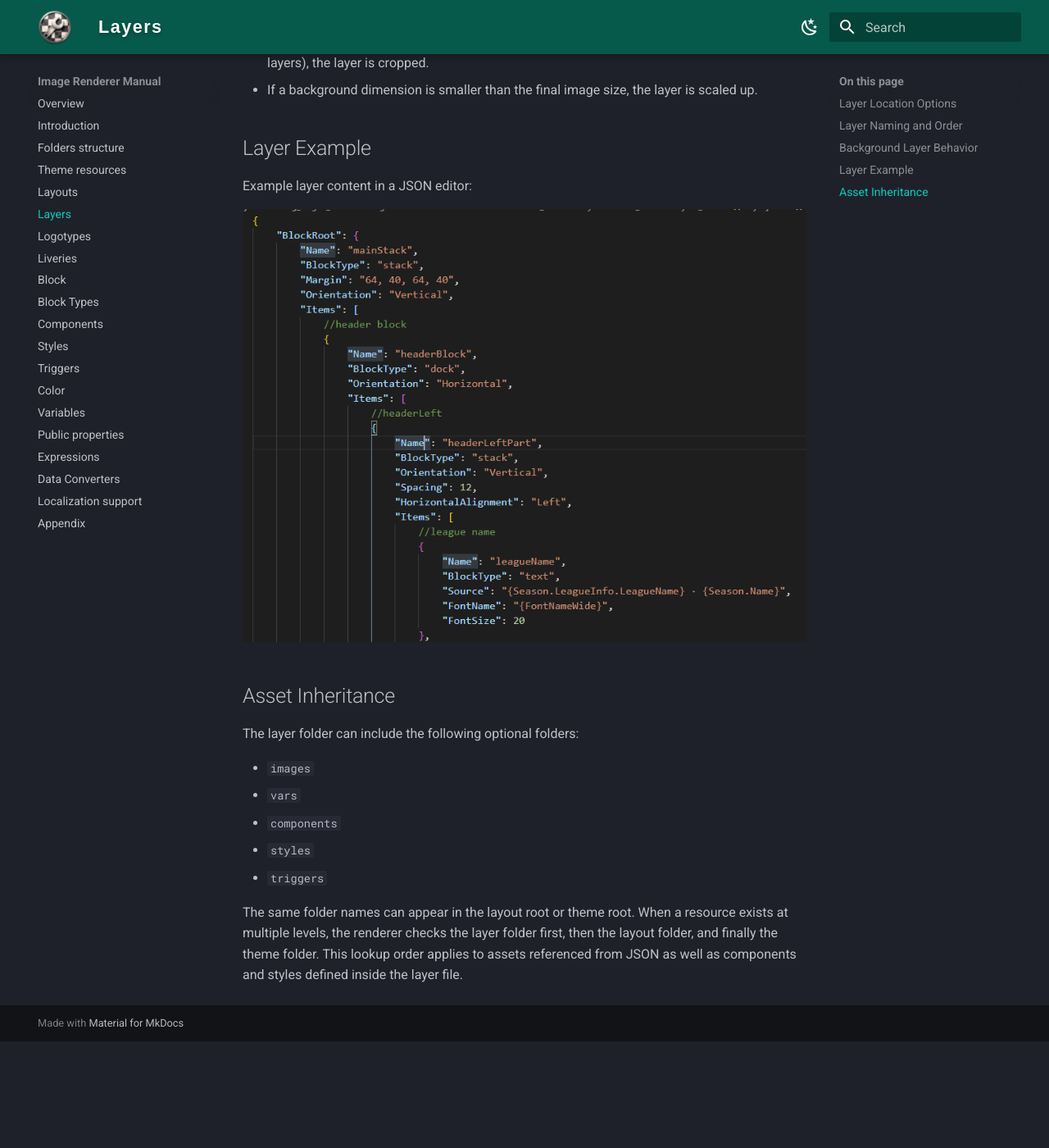
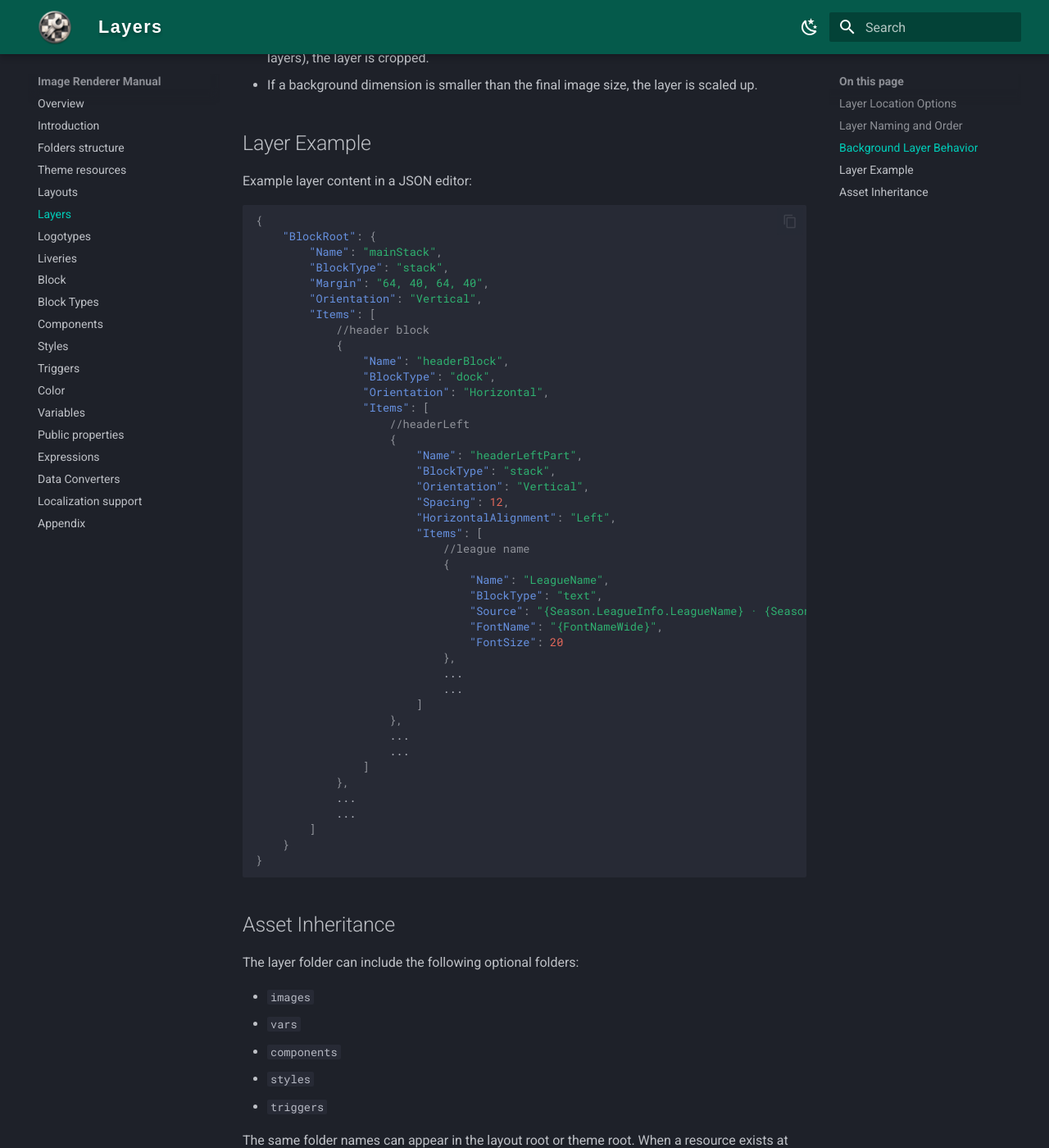
Before and after one commit to vlad-men/RacingLeagueTools_Docs, an MkDocs documentation site: the page built from docs/flex-renderer/manual/layers.md, in a window 1280 px wide and 1400 px high, scrolled down 1165 px. Shown: the whole window at 82% size. Built offline with MkDocs 1.6.1 and Material for MkDocs 9.7.7, drawn with Linux system fonts in a browser that asks for light colours; before the commit the page ends 2435 px from its top, so only the background shows below that; some of the changed text lies outside the part shown.

Commit message:
replace example images with code blocks for layers.md

````diff
--- a/docs/flex-renderer/manual/layers.md
+++ b/docs/flex-renderer/manual/layers.md
@@ -8,12 +8,23 @@
 
 **Subfolder option.** Place the layer folder inside the layout folder and start its name with `layer`. Inside that folder add one JSON file with any name. Optional subfolders `vars`, `components`, `styles`, `triggers` can hold assets owned by the layer.
 
-![Layer folder structure](../images/page-12-image-03.png)
+```text
+├── example_layout/
+│   ├── layer1_main/
+│   │    ├── components/
+│   │    ├── styles/
+│   │    └── layer.json
+│   └── layout_description.json
+```
 
 **File option.** Place the JSON file directly in the layout folder and start its name with `layer`.
 
-![Layer file in layout folder](../images/page-12-image-04.png)
-
+```text
+├── example_layout/
+│   ├── layer0_bg.json
+│   ├── layer1_main.json
+│   └── layout_description.json
+```
 
 ## Layer Naming and Order
 
@@ -31,7 +42,50 @@
 
 Example layer content in a JSON editor:
 
-![Layer JSON structure](../images/page-13-image-01.png)
+```json
+{
+    "BlockRoot": {
+        "Name": "mainStack",
+        "BlockType": "stack",
+        "Margin": "64, 40, 64, 40",
+        "Orientation": "Vertical",
+        "Items": [
+            //header block
+            {
+                "Name": "headerBlock",
+                "BlockType": "dock",
+                "Orientation": "Horizontal",
+                "Items": [
+                    //headerLeft
+                    {
+                        "Name": "headerLeftPart",
+                        "BlockType": "stack",
+                        "Orientation": "Vertical",
+                        "Spacing": 12,
+                        "HorizontalAlignment": "Left",
+                        "Items": [
+                            //league name
+                            {
+                                "Name": "LeagueName",
+                                "BlockType": "text",
+                                "Source": "{Season.LeagueInfo.LeagueName} · {Season.Name}",
+                                "FontName": "{FontNameWide}",
+                                "FontSize": 20
+                            },
+                            ...
+                            ...
+                        ]
+                    },
+                    ...
+                    ...
+                ]
+            },
+            ...
+            ...
+        ]
+    }
+}
+```
 
 ## Asset Inheritance
 
````
